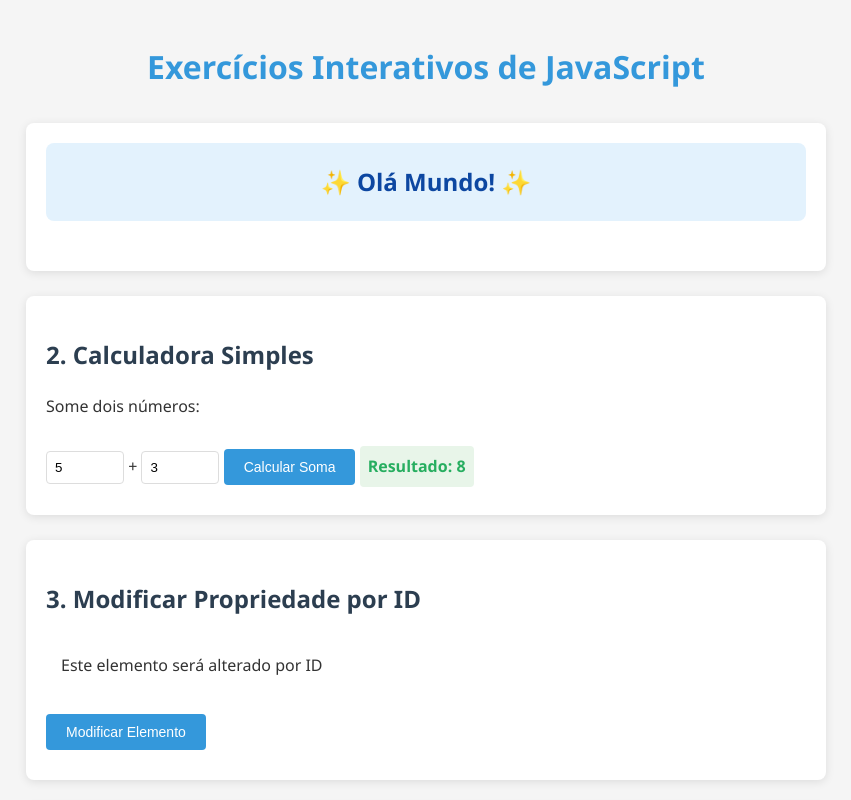
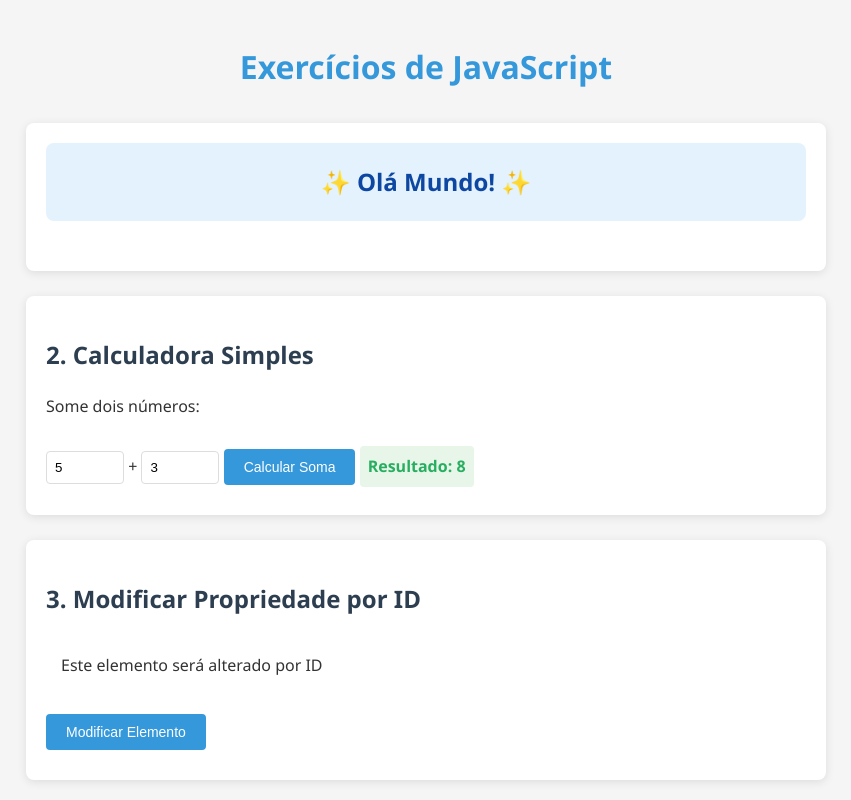
Before and after one commit to lzinho-g/Atividade-da-semana---07-04-2024, a plain HTML site: page index.html in a window 1280 px wide. Shown: the top 800 px of the page, without its empty margins (214-1065 px from the left). Drawn offline with Linux system fonts and the light colour scheme.

Commit message:
index.html

```diff
--- a/index.html
+++ b/index.html
@@ -3,11 +3,11 @@
 <head>
     <meta charset="UTF-8">
     <meta name="viewport" content="width=device-width, initial-scale=1.0">
-    <title>Exercícios JavaScript Interativos</title>
+    <title>Exercícios JavaScript</title>
     <link rel="stylesheet" href="styles.css">
 </head>
 <body>
-    <h1>Exercícios Interativos de JavaScript</h1>
+    <h1>Exercícios de JavaScript</h1>
 
     <!-- (1) Mensagem de Olá Mundo -->
     <div class="exercicio">
```
